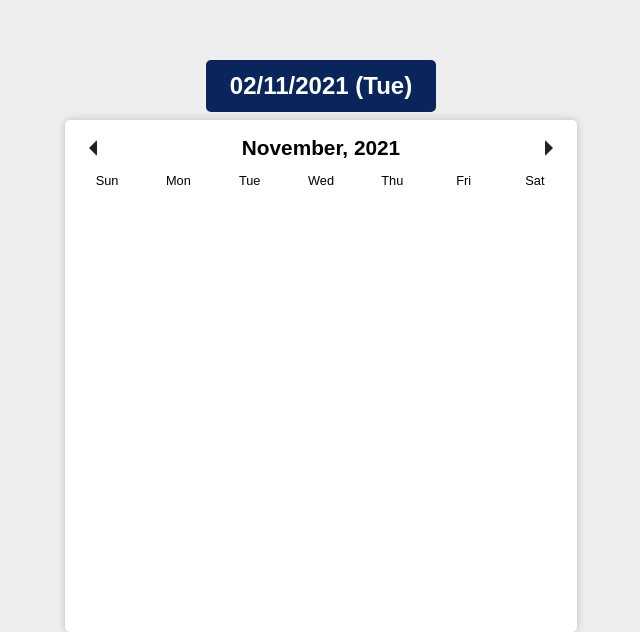
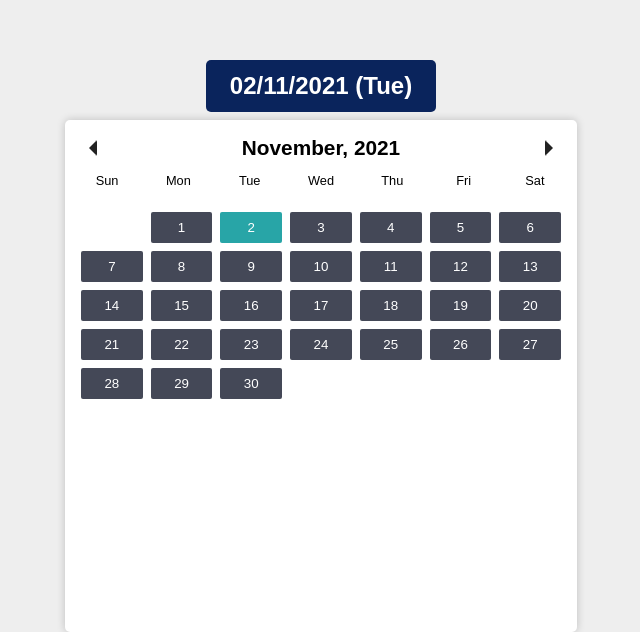
Before and after one commit to pedrovicentesantos/custom-date-picker, a website with bundled scripts: page index.html in a window 1280 px wide. Shown: the part 314-946 px from the top of the page, without its empty margins (319-959 px from the left). Built offline with nearby package versions, Linux system fonts and the light colour scheme.

Commit message:
feat: Add month days container

```diff
--- a/js/DatePicker.js
+++ b/js/DatePicker.js
@@ -10,6 +10,7 @@ class DatePicker extends HTMLElement {
   toggleBtn = null;
   calendarDropdown = null;
   calendarDropdownHeader = null;
+  calendarMonthDaysContainer = null;
 
   constructor() {
     super();
@@ -49,6 +50,7 @@ class DatePicker extends HTMLElement {
           <button type="button" class="next-month" aria-label="next month"></button>
         </div>
         <div class="week-days">${this.getWeekDays()}</div>
+        <div class="month-days"></div>
       </div>
     `;
   }
@@ -60,11 +62,14 @@ class DatePicker extends HTMLElement {
     const [prevBtn, calendarDropdownHeader, nextBtn] =
       this.calendarDropdown.querySelector('.header').children;
     this.calendarDropdownHeader = calendarDropdownHeader;
+    this.calendarMonthDaysContainer =
+      this.calendarDropdown.querySelector('.month-days');
 
     this.toggleBtn.addEventListener('click', () => this.toggleCalendar());
     prevBtn.addEventListener('click', () => this.prevMonth());
     nextBtn.addEventListener('click', () => this.nextMonth());
     document.addEventListener('click', (e) => this.hideCalendar(e));
+    this.updateMonthDays();
   }
 
   toggleCalendar(visible = null) {
@@ -79,6 +84,7 @@ class DatePicker extends HTMLElement {
     if (!this.isSameDateOfToggleBtn()) {
       this.calendar.goToSpecificDate(this.date.monthNumber, this.date.year);
       this.updateHeaderText();
+      this.updateMonthDays();
     }
 
     this.calendarVisible = this.calendarDropdown.className.includes('visible');
@@ -104,17 +110,63 @@ class DatePicker extends HTMLElement {
   prevMonth() {
     this.calendar.goToPreviousMonth();
     this.updateHeaderText();
+    this.updateMonthDays();
   }
 
   nextMonth() {
     this.calendar.goToNextMonth();
     this.updateHeaderText();
+    this.updateMonthDays();
   }
 
   getWeekDays() {
     return this.calendar.weekDays
       .map((weekDay) => `<span>${weekDay.substring(0, 3)}</span>`)
       .join('');
+  }
+
+  getMonthDays() {
+    const firstDayOfMonth = this.calendar.month.getDay(1);
+    const lastMonthDays = firstDayOfMonth.weekDayNumber - 1;
+    const totalDays = this.calendar.month.numberOfDays + lastMonthDays;
+
+    const monthDays = Array.from({ length: totalDays });
+
+    for (let i = lastMonthDays; i < totalDays; i++) {
+      monthDays[i] = this.calendar.month.getDay(i - lastMonthDays + 1);
+    }
+    return monthDays;
+  }
+
+  updateMonthDays() {
+    this.calendarMonthDaysContainer.innerHTML = '';
+
+    this.getMonthDays().forEach((day) => {
+      const dayElement = document.createElement('button');
+      dayElement.className = 'month-day';
+
+      if (day) {
+        dayElement.textContent = day.dayNumber;
+
+        if (day.monthNumber === this.calendar.month.monthNumber) {
+          dayElement.classList.add('current');
+        }
+
+        if (this.isDefinedDate(day)) {
+          dayElement.classList.add('selected');
+        }
+      }
+
+      this.calendarMonthDaysContainer.appendChild(dayElement);
+    });
+  }
+
+  isDefinedDate(day) {
+    return (
+      day.dayNumber === this.date.dayNumber &&
+      day.monthNumber === this.date.monthNumber &&
+      day.year === this.calendar.year
+    );
   }
 
   static get validPositions() {
--- a/styles/style.css
+++ b/styles/style.css
@@ -1,5 +1,7 @@
 *, *::after, *::before {
   box-sizing: border-box;
+  margin: 0;
+  padding: 0;
 }
 
 body {
@@ -7,8 +9,6 @@ body {
   height: 100vh;
   display: grid;
   place-items: center;
-  margin: 0;
-  padding: 0;
   font-family: sans-serif;
   background: #EEE;
 }
@@ -95,3 +95,36 @@ date-picker {
   text-transform: capitalize;
   font-size: 0.8rem;
 }
+
+.month-days {
+  margin-top: 1.5rem;
+  display: grid;
+  grid-template-columns: repeat(7, 1fr);
+  gap: 0.5rem;
+}
+
+.month-day {
+  padding: 8px 5px;
+  color: white;
+  display: flex;
+  justify-content: center;
+  align-items: center;
+  border-radius: 2px;
+  cursor: pointer;
+  border: none;
+  /* To hide all days and display only days of current month */
+  opacity: 0;
+}
+
+.month-day.current {
+  opacity: 1;
+  background: #444857;
+}
+
+.month-day.selected {
+  background: #28A5A7;
+}
+
+.month-day.current:hover {
+  background: #374c99;
+}
```
